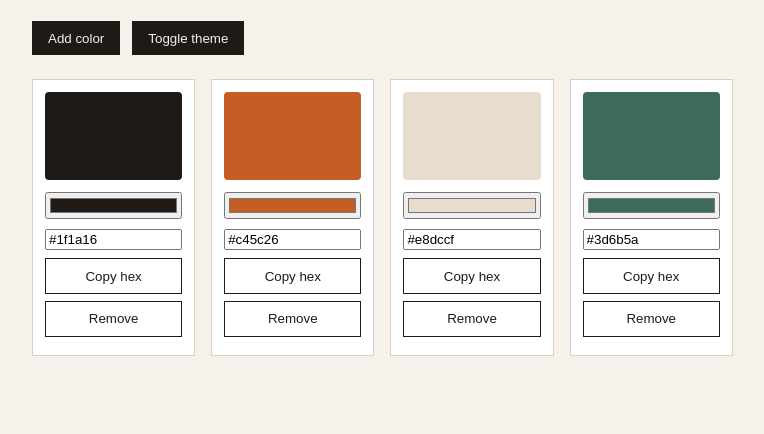
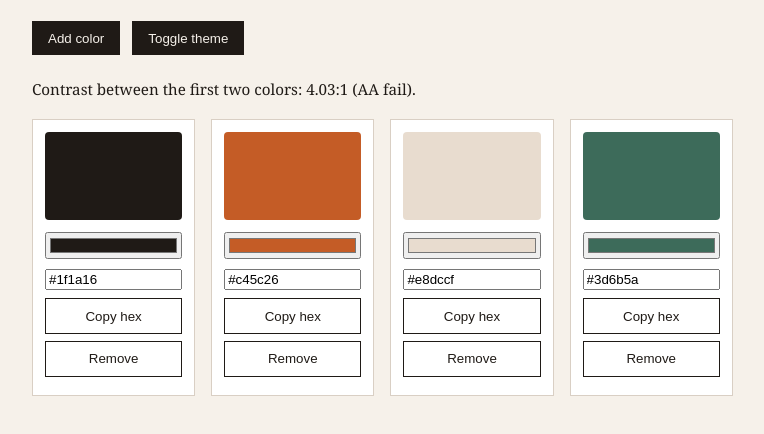
Before and after one commit to juberuu/palette-preview, a plain HTML site: page index.html in a window 1280 px wide. Shown: the part 124-558 px from the top of the page, without its empty margins (168-932 px from the left). Drawn offline with Linux system fonts and the light colour scheme.

Commit message:
Show contrast between the first two colors

```diff
--- a/app.js
+++ b/app.js
@@ -3,6 +3,7 @@ const DEFAULT_COLORS = ["#1f1a16", "#c45c26", "#e8dccf", "#3d6b5a"];
 const swatchesEl = document.getElementById("swatches");
 const addButton = document.getElementById("add-swatch");
 const themeButton = document.getElementById("theme-toggle");
+const contrastEl = document.getElementById("contrast");
 
 function render() {
   swatchesEl.innerHTML = "";
@@ -22,6 +23,7 @@ function render() {
       colors[index] = event.target.value;
       chip.style.background = event.target.value;
       hex.value = event.target.value;
+      updateContrast();
     });
 
     const hex = document.createElement("input");
@@ -34,6 +36,7 @@ function render() {
       input.value = next;
       chip.style.background = next;
       hex.value = next;
+      updateContrast();
     });
 
     const copy = document.createElement("button");
@@ -58,6 +61,34 @@ function render() {
     card.append(chip, input, hex, copy, remove);
     swatchesEl.append(card);
   }
+  updateContrast();
+}
+
+function luminance(hex) {
+  const value = toHex(hex).slice(1);
+  const rgb = [0, 2, 4].map((offset) => {
+    const channel = parseInt(value.slice(offset, offset + 2), 16) / 255;
+    return channel <= 0.03928 ? channel / 12.92 : ((channel + 0.055) / 1.055) ** 2.4;
+  });
+  return 0.2126 * rgb[0] + 0.7152 * rgb[1] + 0.0722 * rgb[2];
+}
+
+function contrastRatio(a, b) {
+  const left = luminance(a);
+  const right = luminance(b);
+  const lighter = Math.max(left, right);
+  const darker = Math.min(left, right);
+  return (lighter + 0.05) / (darker + 0.05);
+}
+
+function updateContrast() {
+  if (colors.length < 2) {
+    contrastEl.textContent = "Add at least two colors to see contrast.";
+    return;
+  }
+  const ratio = contrastRatio(colors[0], colors[1]);
+  const aa = ratio >= 4.5 ? "AA pass" : "AA fail";
+  contrastEl.textContent = `Contrast between the first two colors: ${ratio.toFixed(2)}:1 (${aa}).`;
 }
 
 function toHex(value) {
--- a/index.html
+++ b/index.html
@@ -16,6 +16,7 @@
         <button id="add-swatch" type="button">Add color</button>
         <button id="theme-toggle" type="button">Toggle theme</button>
       </section>
+      <p id="contrast" class="contrast" aria-live="polite"></p>
       <section id="swatches" class="swatches" aria-label="Color swatches"></section>
     </main>
     <script src="app.js"></script>
--- a/styles.css
+++ b/styles.css
@@ -82,3 +82,8 @@ body.dark .swatch {
   border: 1px solid currentColor;
   margin-bottom: 0.4rem;
 }
+
+.contrast {
+  margin: 0 0 1.25rem;
+  font-size: 0.95rem;
+}
```
